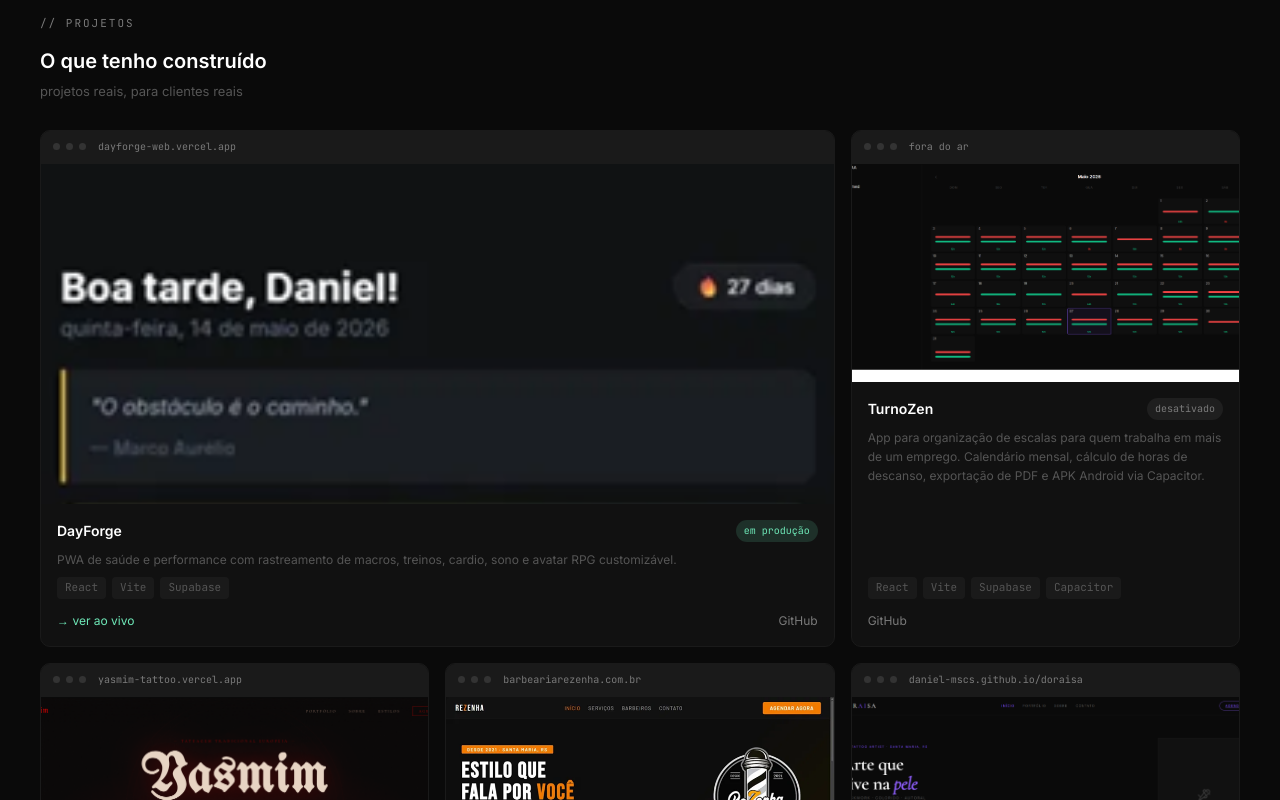
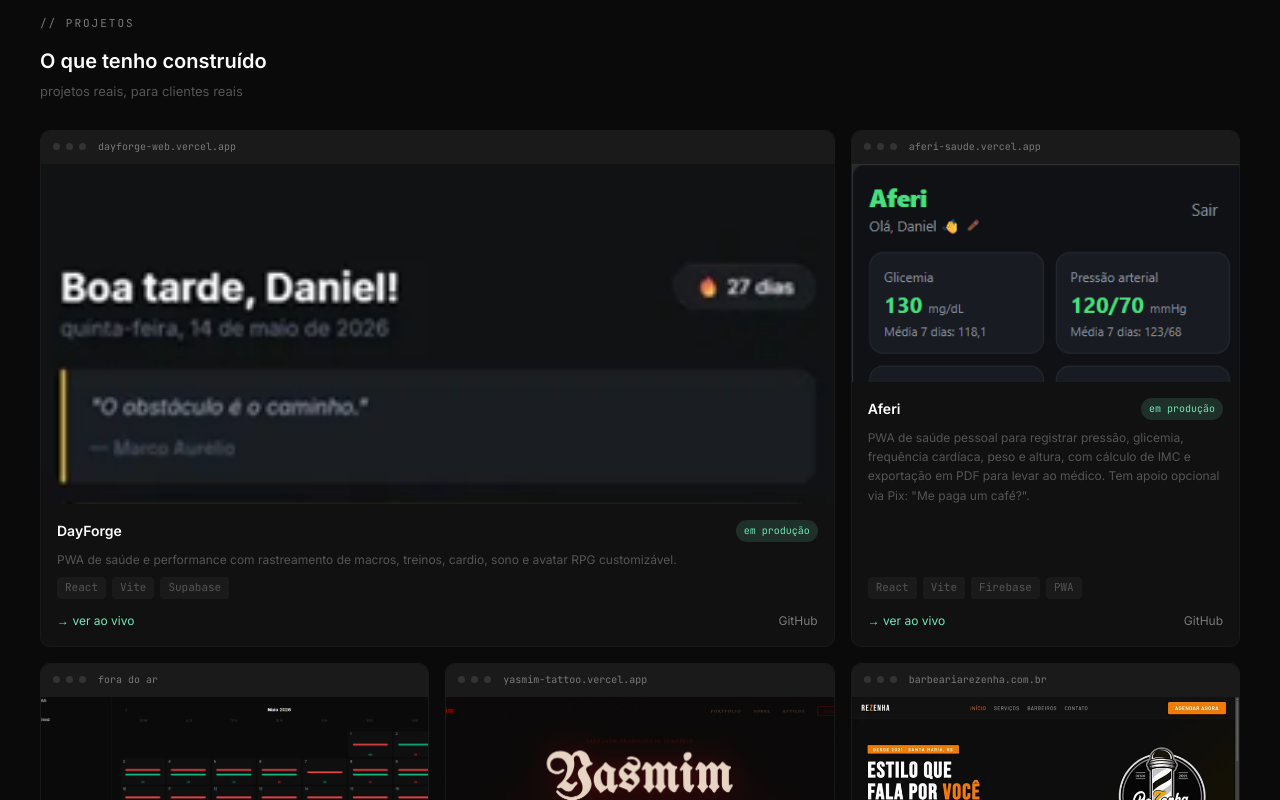
Before and after one commit to daniel-mscs/portfolio, a React (Vite) app: page / in a window 1280 px wide. Shown: the part 820-1620 px from the top of the page. Built offline with nearby package versions, Linux system fonts and the light colour scheme.

Commit message:
feat(projects): adiciona Aferi, app de monitoramento de saúde

```diff
--- a/src/components/Projects.jsx
+++ b/src/components/Projects.jsx
@@ -8,6 +8,7 @@ import turnozen from '../assets/turnozen.png'
 import doraisa from '../assets/doraisa.png'
 import jessicaalmeida from '../assets/jessicaalmeida.png'
 import yasmim from '../assets/yasmim.png'
+import aferi from '../assets/aferi.png'
 
 const PROJECTS = [
   {
@@ -20,6 +21,16 @@ const PROJECTS = [
     domain: 'dayforge-web.vercel.app',
     status: 'em produção',
     featured: true,
+  },
+  {
+    name: 'Aferi',
+    desc: 'PWA de saúde pessoal para registrar pressão, glicemia, frequência cardíaca, peso e altura, com cálculo de IMC e exportação em PDF para levar ao médico. Tem apoio opcional via Pix: "Me paga um café?".',
+    tags: ['React', 'Vite', 'Firebase', 'PWA'],
+    image: aferi,
+    live: 'https://aferi-saude.vercel.app',
+    code: 'https://github.com/daniel-mscs/aferi',
+    domain: 'aferi-saude.vercel.app',
+    status: 'em produção',
   },
   {
     name: 'TurnoZen',
```
Also changed, not shown: src/assets/aferi.png (added).
